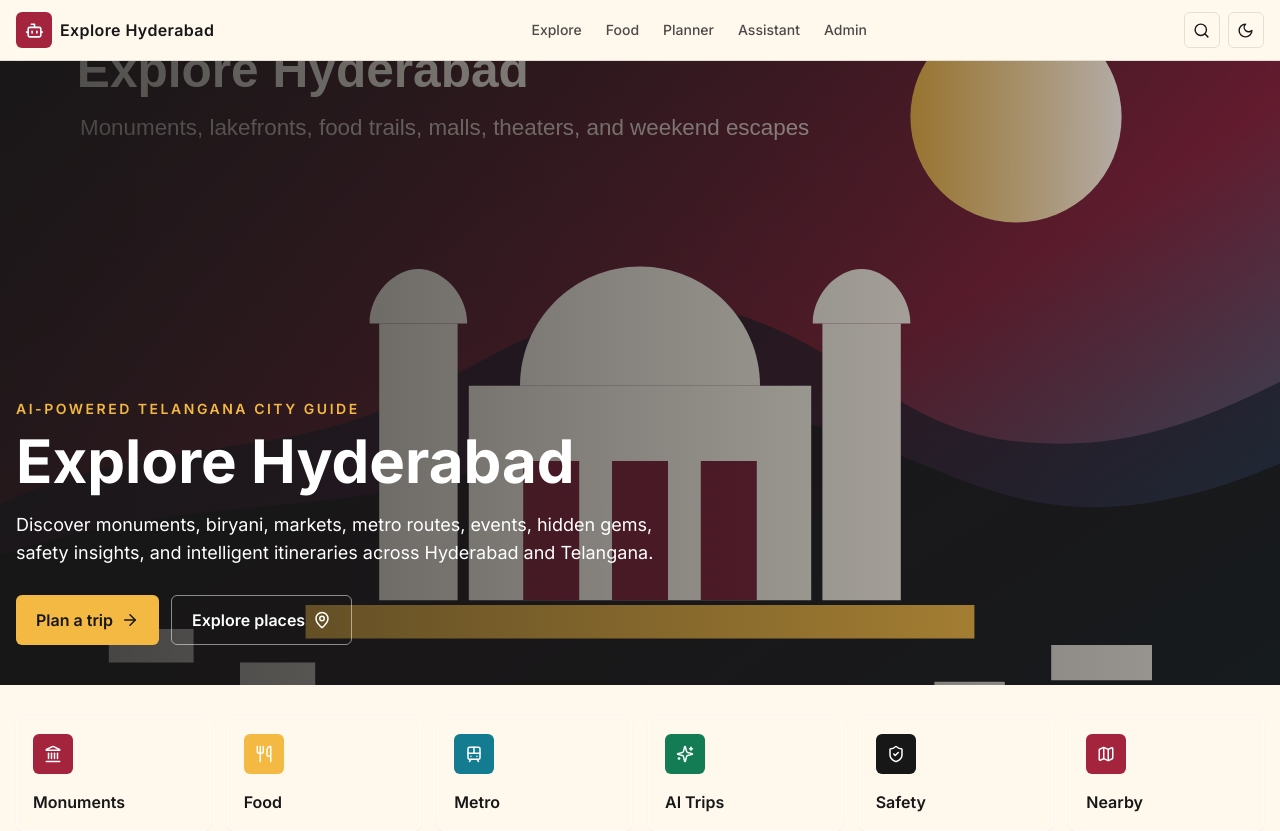
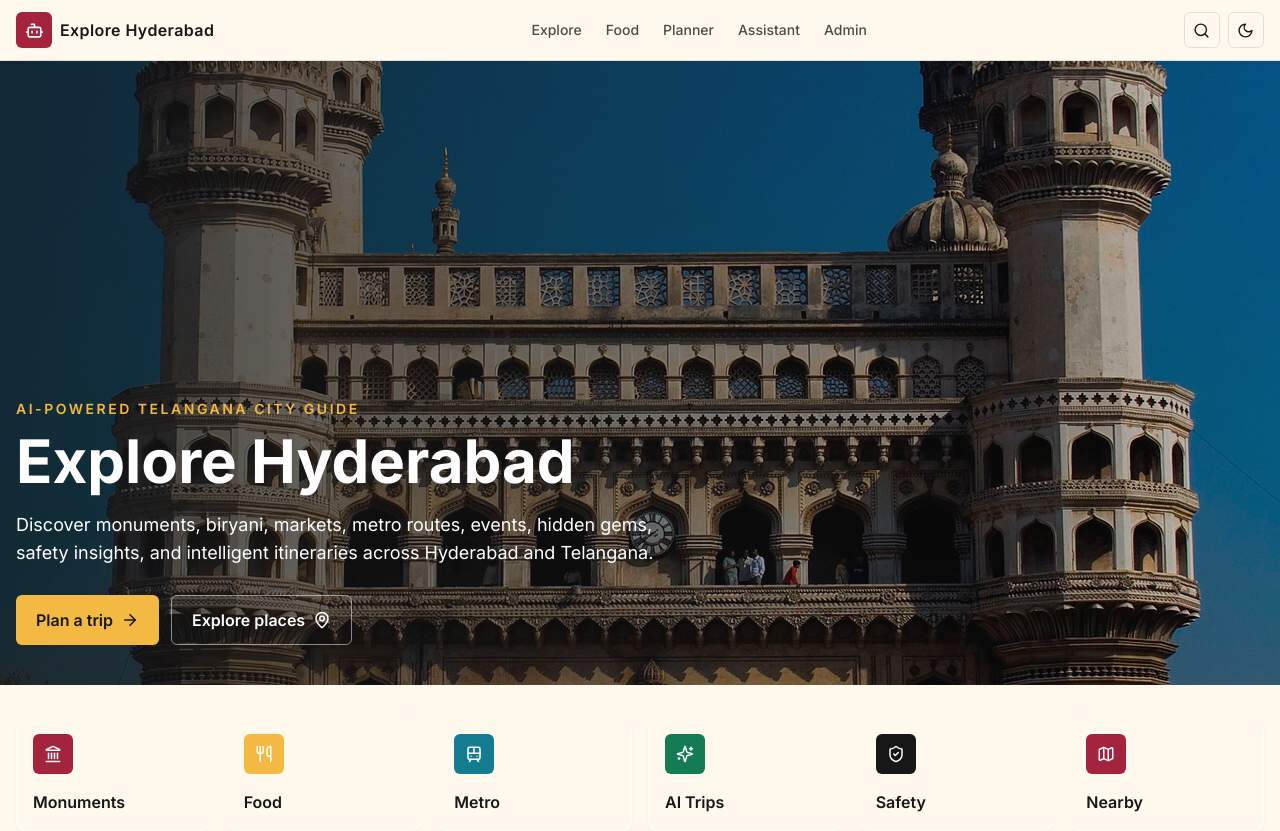
Before and after one commit to ashokpydev/explore, a Next.js app in the folder frontend/: page / in a window 1280 px wide. Shown: the top 831 px of the page. Built offline with nearby package versions, Linux system fonts and the light colour scheme; no server answers.

Commit message:
Use real photo for home hero background

```diff
--- a/frontend/tailwind.config.ts
+++ b/frontend/tailwind.config.ts
@@ -19,7 +19,7 @@ const config: Config = {
       },
       backgroundImage: {
         "hyderabad-hero":
-          "linear-gradient(90deg, rgba(23,23,23,.78), rgba(23,23,23,.24)), url('/images/hero-hyderabad.svg')"
+          "linear-gradient(90deg, rgba(23,23,23,.78), rgba(23,23,23,.22)), url('/images/places/charminar.jpg')"
       }
     }
   },
```
Also changed, not shown: frontend/public/images/hero-hyderabad.svg (deleted).
